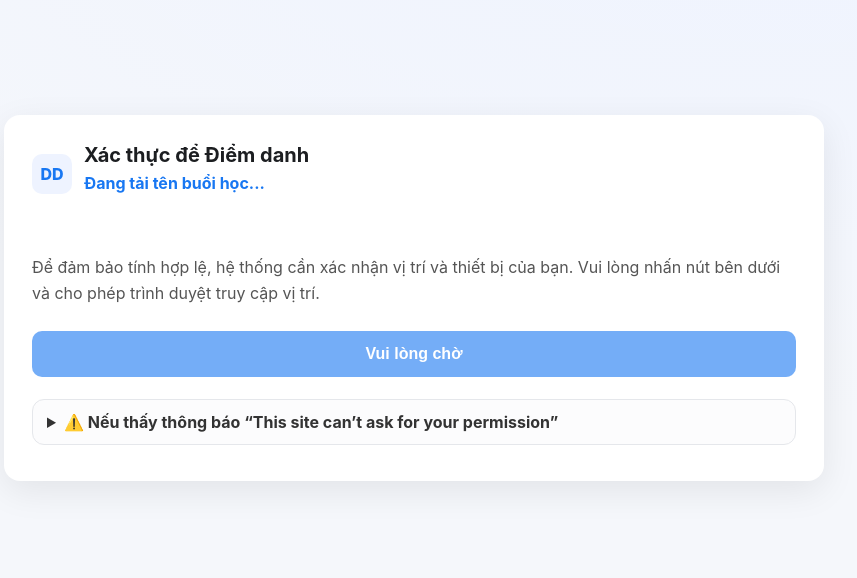
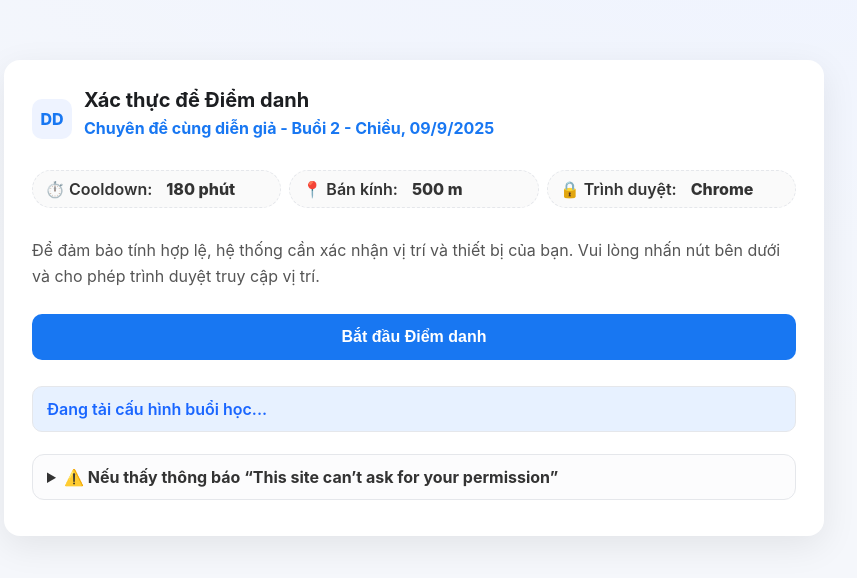
Before and after one commit to tranthanhthangbmt/diem-danh-sv, a plain HTML site: page index.html in a window 1280 px wide. Shown: the part 102-680 px from the top of the page, without its empty margins (226-1083 px from the left). Drawn offline with Linux system fonts and the light colour scheme.

Commit message:
Update index.html

```diff
--- a/index.html
+++ b/index.html
@@ -108,7 +108,9 @@
 
     <section class="row">
       <div class="meta">
-
+        <div class="chip">⏱️ Cooldown: <span id="cooldownLabel" style="margin-left:6px;font-weight:800;">30 phút</span></div>
+        <div class="chip">📍 Bán kính: <span id="radiusLabel" style="margin-left:6px;font-weight:800;">500 m</span></div>
+        <div class="chip">🔒 Trình duyệt: <span id="browserLabel" style="margin-left:6px;font-weight:800;">Đang kiểm tra…</span></div>
       </div>
 
       <p>Để đảm bảo tính hợp lệ, hệ thống cần xác nhận vị trí và thiết bị của bạn. Vui lòng nhấn nút bên dưới và cho phép trình duyệt truy cập vị trí.</p>
```
